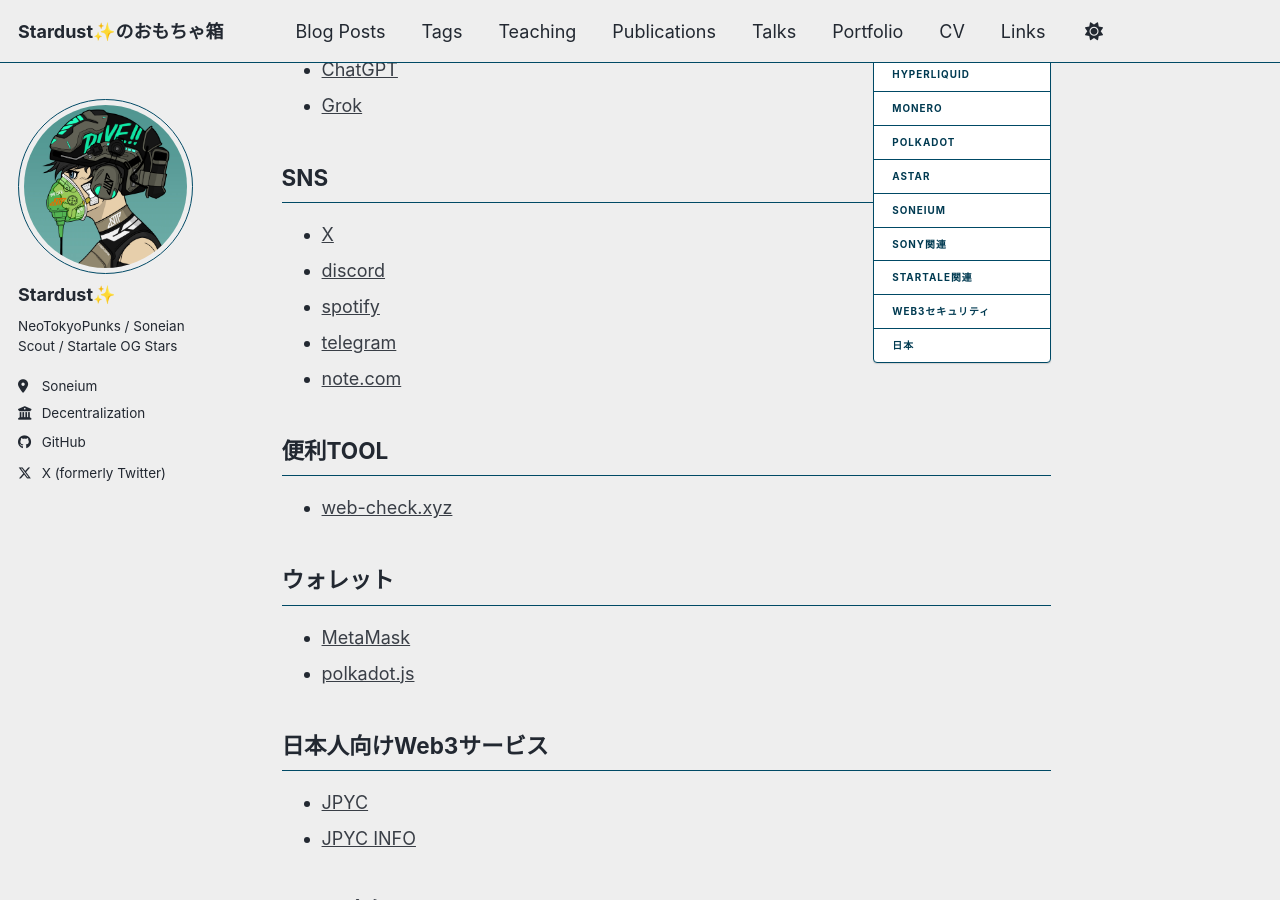
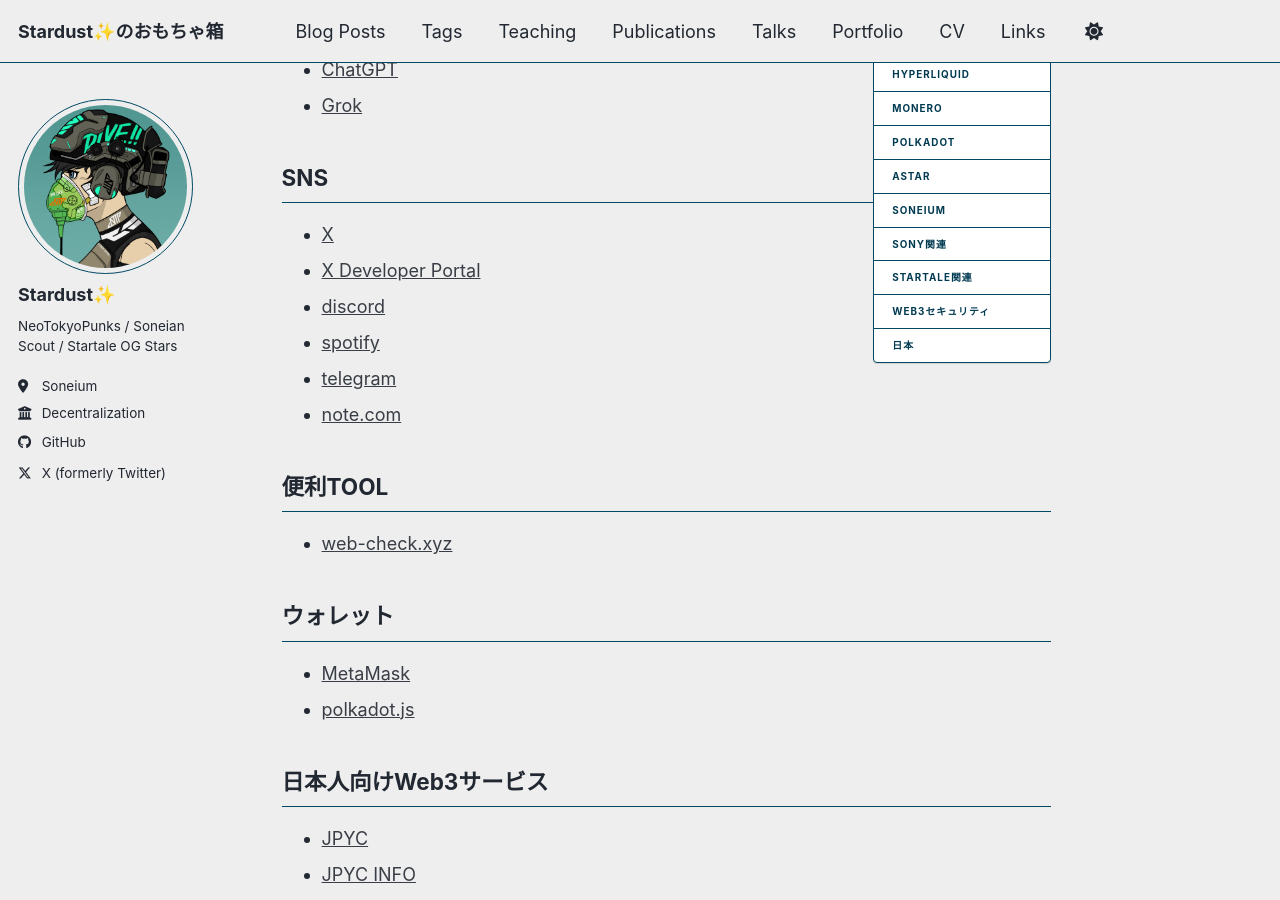
Before and after one commit to stardustdotbox/stardustdotbox.github.io, a Jekyll site: the page built from _pages/links.md, in a window 1280 px wide and 900 px high, scrolled down 626 px. Built offline with Jekyll 4.4.1, drawn with Linux system fonts in a browser that asks for light colours; a script bundle is joined from its source files by our own code; library files that are not in the unit come from our copies.

Commit message:
Xを学んでみる(2)

```diff
--- a/_pages/links.md
+++ b/_pages/links.md
@@ -27,6 +27,7 @@
 ## SNS
 
  * [X](https://x.com/)
+ * [X Developer Portal](https://developer.twitter.com/en/portal/dashboard)
  * [discord](https://discord.com/)
  * [spotify](https://open.spotify.com/)
  * [telegram](https://web.telegram.org/)
```
